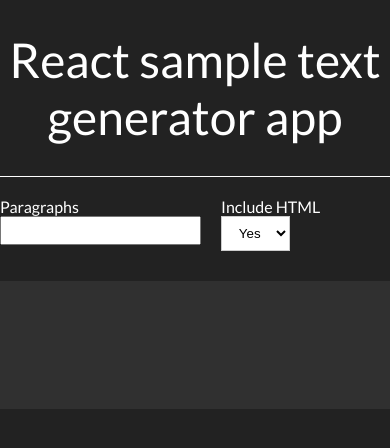
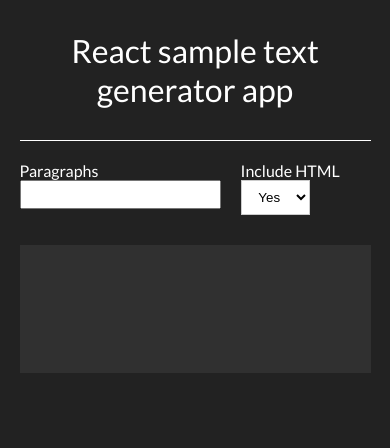
Before and after one commit to cembicakci/redux-text-generator-app, a React (Create React App) app: page / in a window 390 px wide. Shown: the top 448 px of the page. Built offline with nearby package versions, Linux system fonts and the light colour scheme; no server answers.

Commit message:
responsive

```diff
--- a/src/App.css
+++ b/src/App.css
@@ -12,3 +12,10 @@
   margin: 0 auto;
   max-width: 1100px;
 }
+
+
+@media only screen and (max-width: 800px) {
+  .App {
+    width: 90%;
+  }
+}
--- a/src/components/Header/style.css
+++ b/src/components/Header/style.css
@@ -6,3 +6,9 @@
     border-bottom: 1px solid #fff;
     padding-bottom: 31px;
 }
+
+@media only screen and (max-width: 800px) {
+    h1{
+        font-size: 2rem;
+    }
+  }
```
